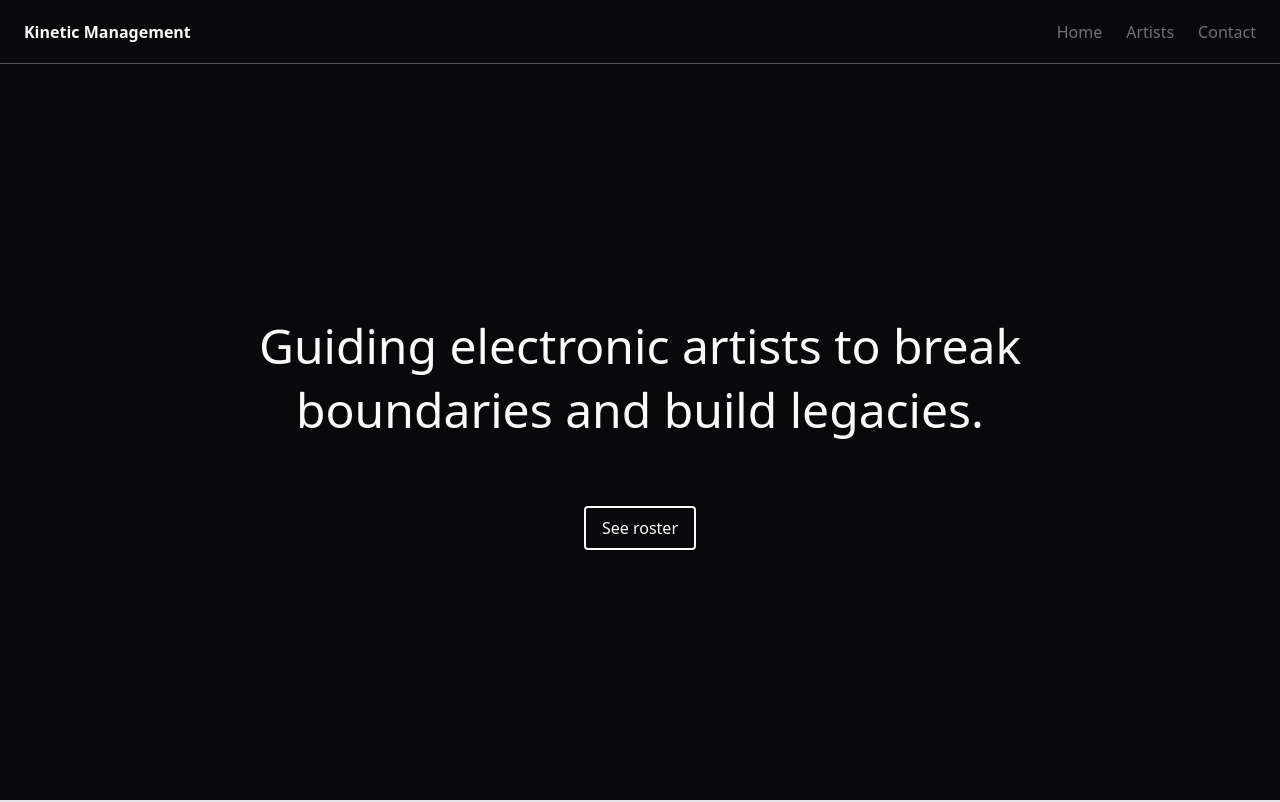
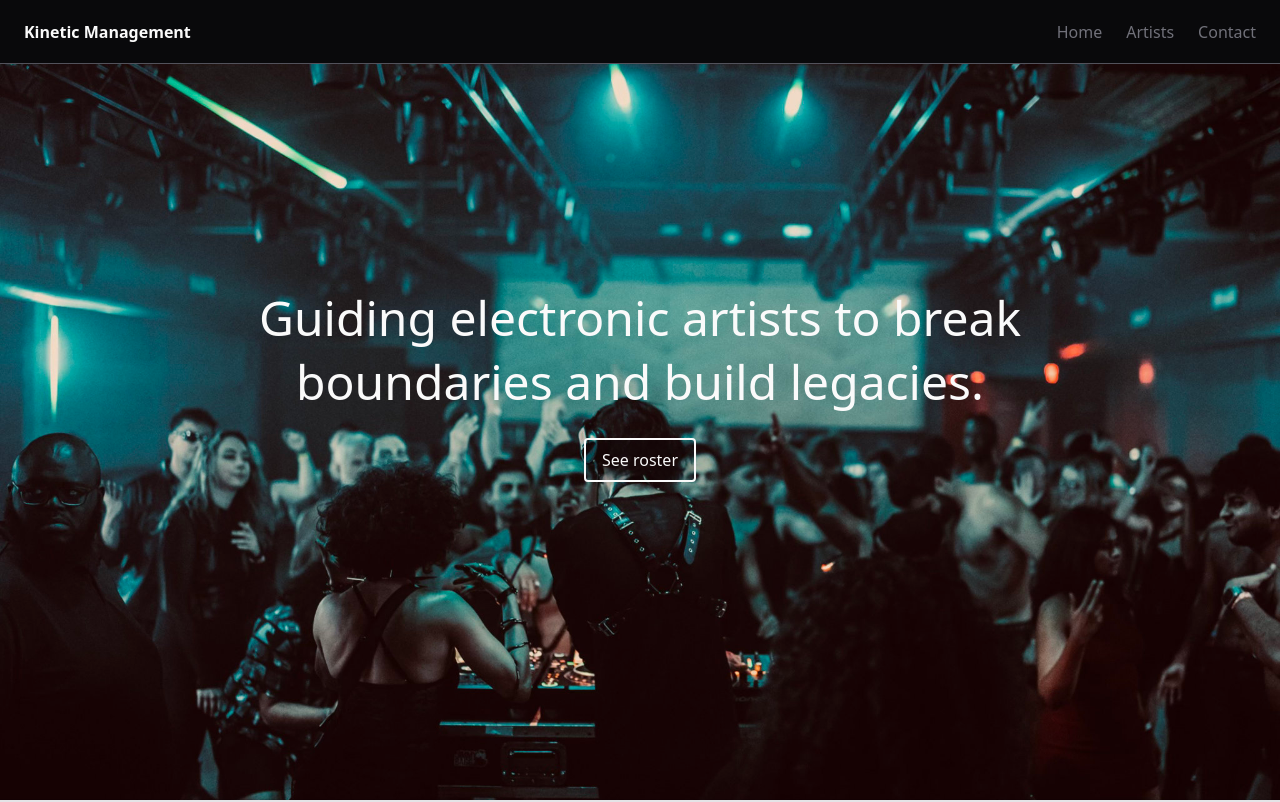
Before and after one commit to maxwellmattryan/kinetic-mgmt.com, a SvelteKit app in the folder ui/: page / in a window 1280 px wide. Shown: the top 802 px of the page. Built offline with nearby package versions, Linux system fonts and the light colour scheme.

Commit message:
Update landing

```diff
--- a/ui/src/routes/+page.svelte
+++ b/ui/src/routes/+page.svelte
@@ -12,11 +12,20 @@
 </svelte:head>
 
 <home-page>
-	<div class="h-[92vh] px-12 md:px-48 flex flex-col items-center justify-center">
-		<p class="hero-text text-2xl md:text-5xl leading-[2rem] md:leading-[4rem] text-center">
+	<div
+		class="hero-background h-[92vh] px-12 md:px-48 flex flex-col items-center justify-center bg-[url('$lib/assets/images/landing-background.jpg')] bg-fixed bg-auto md:bg-cover bg-top md:bg-top"
+	>
+		<p
+			class="hero-text text-2xl md:text-5xl leading-[2rem] md:leading-[4rem] text-center -translate-y-10 md:-translate-y-12"
+		>
 			Guiding electronic artists to break boundaries and build legacies.
 		</p>
-		<button class="hero-button mt-16" on:click={() => goToArtistsPage()}> See roster </button>
+		<button
+			class="hero-button mt-6 -translate-y-10 md:-translate-y-12"
+			on:click={() => goToArtistsPage()}
+		>
+			See roster
+		</button>
 	</div>
 	<div class="bg-zinc-200 px-12 md:px-60 py-12 mb-12">
 		<p class="text-zinc-950 text-base md:text-xl text-center">
@@ -29,6 +38,10 @@
 </home-page>
 
 <style lang="postcss">
+	.hero-background {
+		animation: fade-in 500ms ease-in-out both;
+	}
+
 	.hero-text {
 		animation: fade-in 750ms ease-in-out both;
 	}
@@ -38,14 +51,15 @@
 	}
 
 	button {
-		@apply bg-zinc-950;
+		@apply bg-zinc-950 bg-opacity-20;
 		@apply text-zinc-50;
-		@apply border-2 rounded border-zinc-50;
+		@apply border-2 rounded border-zinc-50 border-opacity-100;
 		@apply px-4 py-2;
 		@apply transition-colors duration-[250ms];
 
 		&:hover {
-			@apply bg-zinc-50;
+			@apply bg-zinc-50 bg-opacity-80;
+			@apply border-opacity-20;
 			@apply text-zinc-950;
 		}
 	}
--- a/ui/src/routes/artists/+page.svelte
+++ b/ui/src/routes/artists/+page.svelte
@@ -17,7 +17,7 @@
 				<div class="artist" style="--index: {idx};">
 					<a href="/artists/{artist.page}">
 						<img
-							class="object-cover w-full max-h-[36vh]"
+							class="object-cover w-full max-h-[36vh] rounded-sm"
 							src="{base}/images/artist_{artist.images[0]}"
 							alt="{artist.name} image"
 						/>
@@ -40,6 +40,7 @@
 		@apply transition-opacity duration-[250ms];
 
 		&:hover {
+			@apply drop-shadow-sm;
 			@apply opacity-75;
 		}
 	}
--- a/ui/src/routes/artists/[artist]/+page.svelte
+++ b/ui/src/routes/artists/[artist]/+page.svelte
@@ -70,7 +70,7 @@
 		</div>
 		<div class="flex flex-1 flex-grow justify-center">
 			<img
-				class="object-cover md:max-w-[40vw] md:max-h-[70vh]"
+				class="object-cover md:max-w-[40vw] md:max-h-[70vh] rounded"
 				src="{base}/images/artist_{data.images[1] ?? data.images[0]}"
 				alt="{data.name} image"
 			/>
```
Also changed, not shown: ui/src/lib/assets/images/landing-background.jpg (added).
